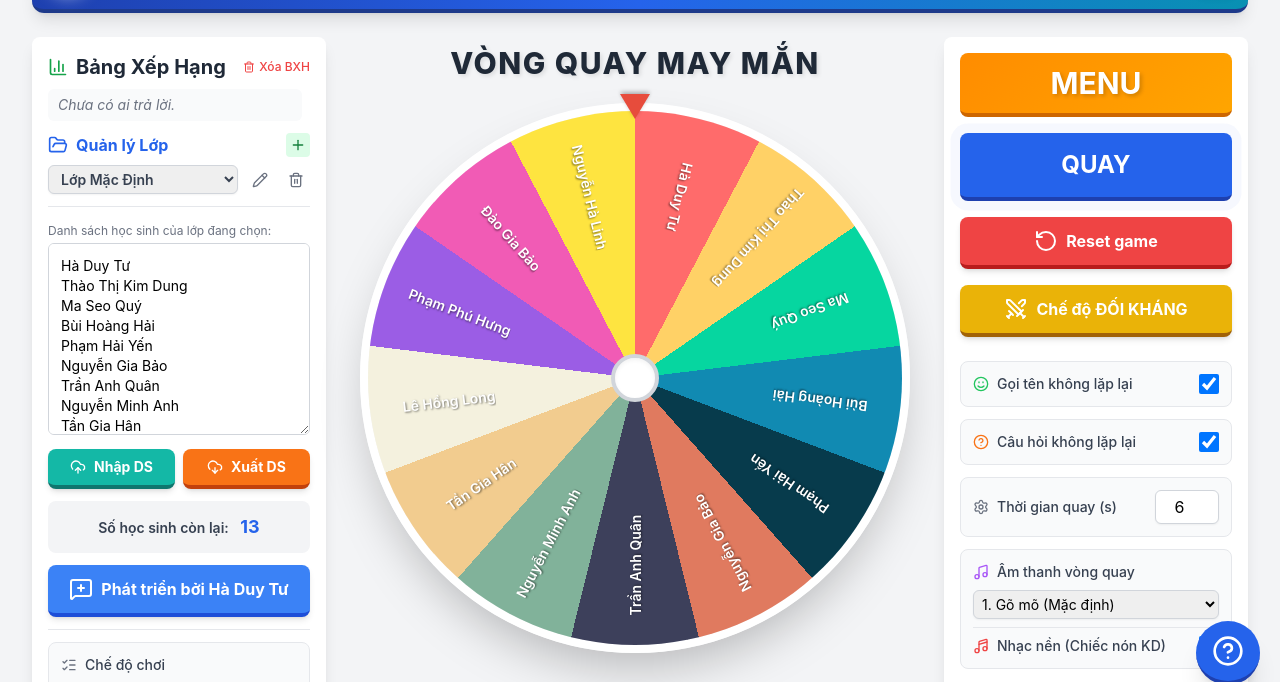
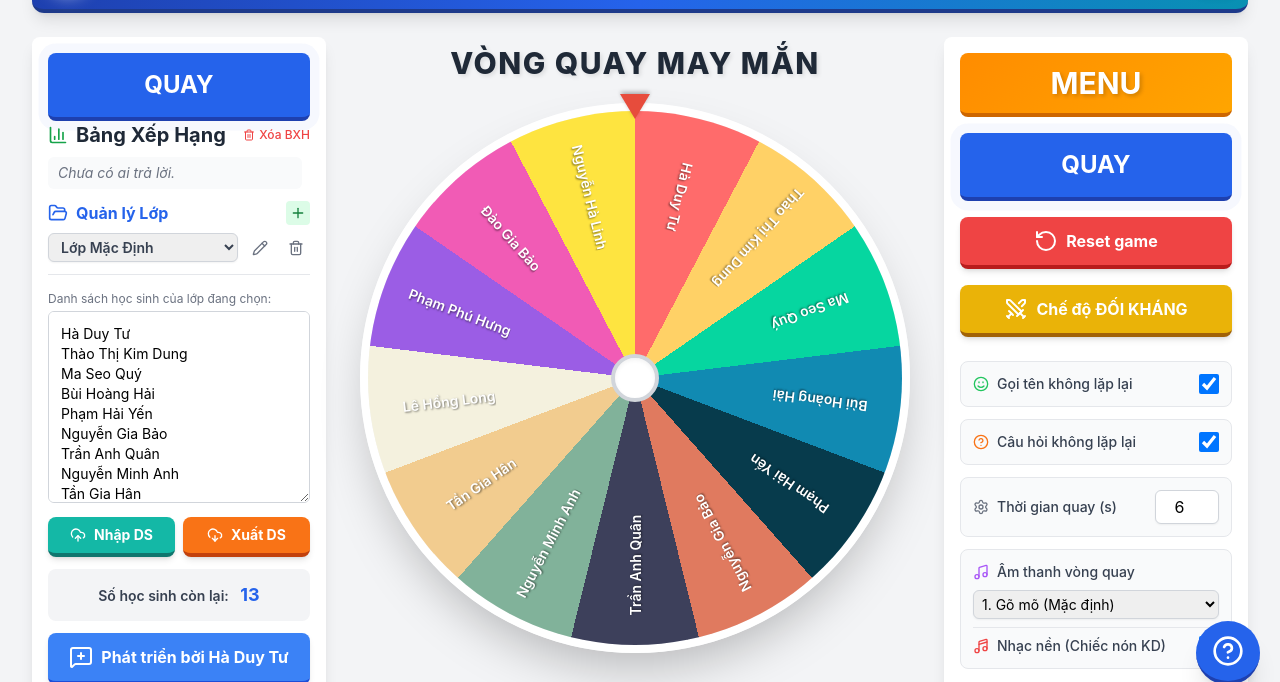
Before and after one commit to DUYTUVEO/lmsgiaoduc, a plain HTML site: page index.html in a window 1280 px wide. Shown: the part 95-777 px from the top of the page. Drawn offline with nearby package versions, Linux system fonts and the light colour scheme.

Commit message:
index.html

```diff
--- a/index.html
+++ b/index.html
@@ -109,6 +109,7 @@
 
         <div class="w-full lg:w-1/4 bg-white p-4 rounded-lg shadow-lg flex flex-col space-y-3 h-fit order-2 lg:order-1">
             <div class="flex-grow flex flex-col min-h-0">
+				 <button id="spin-btn" class="btn-press w-full text-2xl font-bold py-4 px-4 rounded-lg shadow-xl text-white transition bg-blue-600 hover:bg-blue-700 border-blue-800 disabled:opacity-50 disabled:cursor-not-allowed">QUAY</button>
                 <div class="flex justify-between items-center mb-2">
                     <div class="flex items-center space-x-2"><i data-lucide="bar-chart-3" class="text-green-600 w-5 h-5"></i><h2 class="text-lg md:text-xl font-bold text-gray-800">Bảng Xếp Hạng</h2></div>
                     <button id="clear-leaderboard-btn" class="text-xs text-red-500 hover:text-red-700 font-medium flex items-center space-x-1"><i data-lucide="trash" class="w-3 h-3"></i><span>Xóa BXH</span></button>
```
